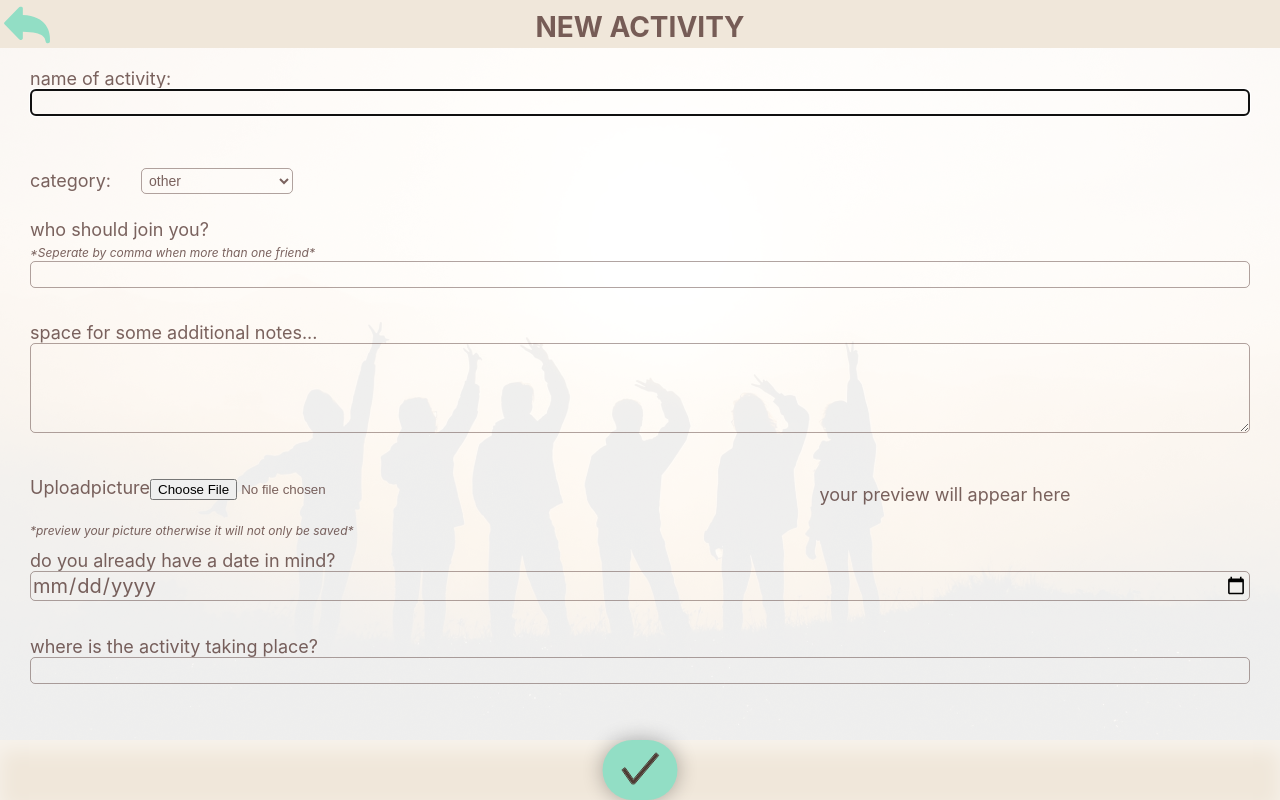
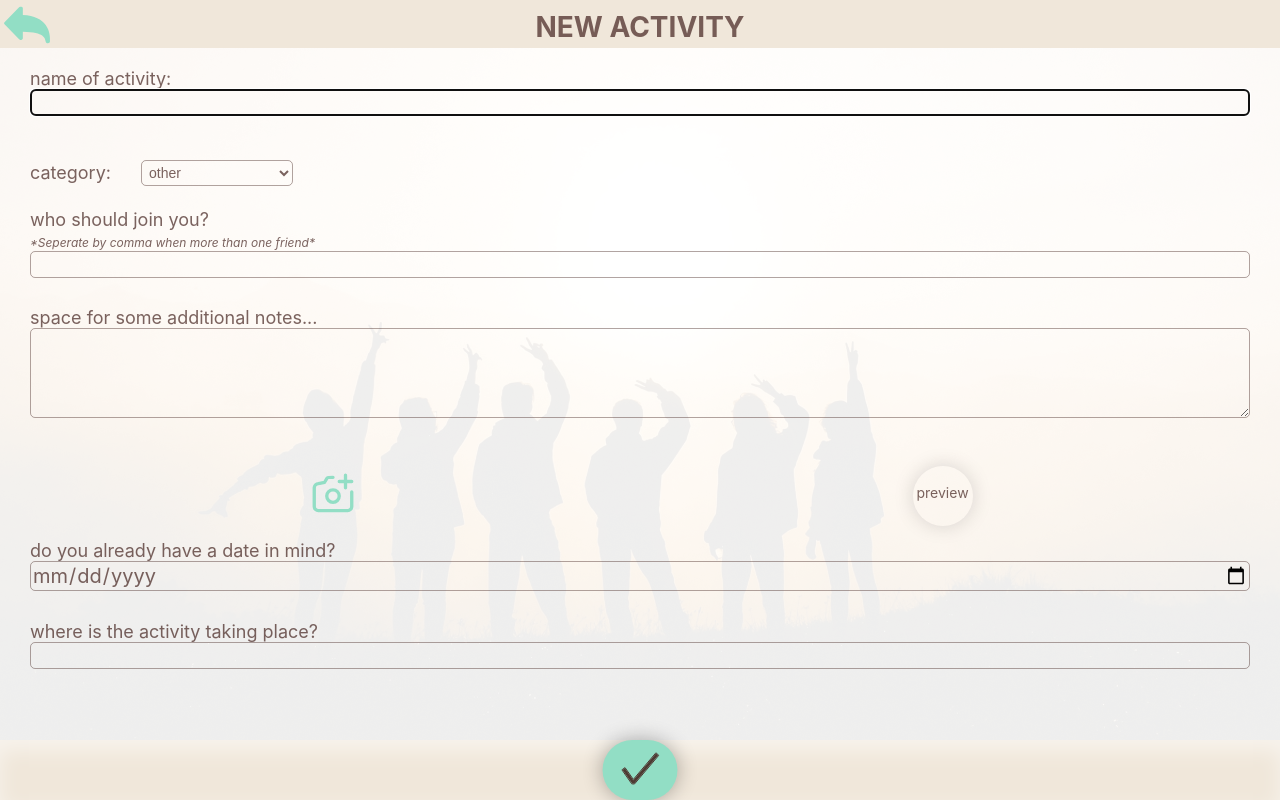
Before and after one commit to JelenadlS/capstone-project, a React (Create React App) app: page /newactivity in a window 1280 px wide. Built offline with nearby package versions, Linux system fonts and the light colour scheme.

Commit message:
Add delete function

```diff
--- a/src/components/Button.js
+++ b/src/components/Button.js
@@ -50,6 +50,20 @@ const EditButton = styled(Button)`
 `;
 export { EditButton };
 
+const AddPictureButton = styled(Button)`
+  background: transparent;
+`;
+export { AddPictureButton };
+
+const DeletePictureButton = styled(Button)`
+  background: none;
+  position: absolute;
+  z-index: 1;
+  right: 0;
+  bottom: 43px;
+`;
+export { DeletePictureButton };
+
 const DeleteButton = styled(Button)`
   background: transparent;
   justify-self: end;
--- a/src/components/Form.js
+++ b/src/components/Form.js
@@ -4,8 +4,11 @@ import { useForm } from 'react-hook-form';
 import { useNavigate } from 'react-router';
 import styled from 'styled-components';
 
+import { DeletePictureButton } from '../components/Button';
 import Navigation from './Navigation';
 
+import addPictureIcon from '../images/addPictureIcon.svg';
+import deletePictureIcon from '../images/deletePictureIcon.svg';
 import saveIcon from '../images/saveIcon.svg';
 
 export default function Form({
@@ -80,7 +83,7 @@ export default function Form({
         photo: photo,
       });
       navigate(`/`);
-      setPhoto();
+      setPhoto('');
     }
   };
 
@@ -88,6 +91,10 @@ export default function Form({
     setFocus('activity');
   }, [setFocus]);
 
+  function onDeletePicture(event) {
+    event.preventDefault();
+    setPhoto('');
+  }
   return (
     <WrapperForm
       title={title}
@@ -179,50 +186,40 @@ export default function Form({
         )}
       </StyledLabels>
 
-      {/* --------------------------------------------------------------------------- */}
       {!preloadedValues && (
         <StyledPictureUpload>
-          <StyledUpload htmlFor="selectPhoto">
-            Uploadpicture
+          <label htmlFor="selectPhoto">
+            <img width="50" height="50" alt="preview1" src={addPictureIcon} />
             <input
               id="selectPhoto"
               name="selectPhoto"
               type="file"
-              // onChange={e => setImage(e.target.files[0])}
               onChange={uploadImage}
+              hidden
             />
-          </StyledUpload>
+          </label>
 
           <StyledImage>
             {photo ? (
-              <img width="80" height="80" alt="preview" src={photo} />
+              <section>
+                <img width="60" height="60" alt="preview" src={photo} />
+                {photo && (
+                  <DeletePictureButton onClick={e => onDeletePicture(e)}>
+                    <img
+                      src={deletePictureIcon}
+                      alt="save"
+                      width="20"
+                      height="20"
+                    />
+                  </DeletePictureButton>
+                )}
+              </section>
             ) : (
-              'your preview will appear here'
+              <p>preview</p>
             )}
           </StyledImage>
-          {/* <label htmlFor="uploadPhoto">
-            <input
-              id="uploadPhoto"
-              name="uploadPhoto"
-              type="button"
-              onChange={uploadImage}
-            />
-          </label> */}
-          {/* <StyledPreview
-            type="button"
-            onClick={event => {
-              event.stopPropagation();
-              uploadImage(image);
-            }}
-          >
-            preview
-          </StyledPreview> */}
-          <StyledUploadInfo>
-            <i>*preview your picture otherwise it will not only be saved*</i>
-          </StyledUploadInfo>
         </StyledPictureUpload>
       )}
-      {/* --------------------------------------------------------------------------- */}
 
       <StyledLabels htmlFor="date">
         do you already have a date in mind?
@@ -266,7 +263,7 @@ export default function Form({
 const WrapperForm = styled.form`
   height: 85vh;
   display: grid;
-  grid-template-rows: repeat(7, auto) 30px;
+  grid-template-rows: repeat(7, auto) 50px;
   margin-top: 20px;
 
   textarea {
@@ -336,25 +333,25 @@ const ErrorMessage = styled.p`
 
 const StyledPictureUpload = styled.section`
   margin: 0 30px;
-  display: grid;
-  grid-template-columns: 1fr 1fr;
-  grid-template-rows: repeat(3, auto);
+  display: flex;
+  justify-content: space-around;
+  align-items: center;
+
+  section {
+    position: relative;
+  }
+  p {
+    height: 60px;
+    width: 60px;
+    padding-top: 18px;
+    padding-left: 4px;
+    border: none;
+    box-shadow: 0px 0px 20px rgba(0, 0, 20, 0.15);
+    border-radius: 50px;
+    font-size: 14px;
+  }
 `;
 
-const StyledUpload = styled.label`
-  align-self: center;
-`;
-
-const StyledPreview = styled.button`
-  width: fit-content;
-  height: fit-content;
-  align-self: center;
-  //
-`;
-
-const StyledUploadInfo = styled.p`
-  grid-column-start: span 2;
-`;
 const StyledImage = styled.span`
   grid-row: 1 / span 2;
   grid-column: 2;
--- a/src/pages/NewActivityPage.js
+++ b/src/pages/NewActivityPage.js
@@ -17,11 +17,17 @@ export default function NewActivityPage({
   setPhoto,
 }) {
   const navigate = useNavigate();
+
+  function resetForm(event) {
+    navigate(-1);
+    setPhoto('');
+  }
+
   return (
     <Picture>
       <Header>
         new activity
-        <ArrowBackButton onClick={() => navigate(-1)}>
+        <ArrowBackButton onClick={resetForm}>
           <img src={goBackIcon} alt="go back" />
         </ArrowBackButton>
       </Header>
```
Also changed, not shown: src/images/addPictureIcon.svg (added), src/images/deletePictureIcon.svg (added).
